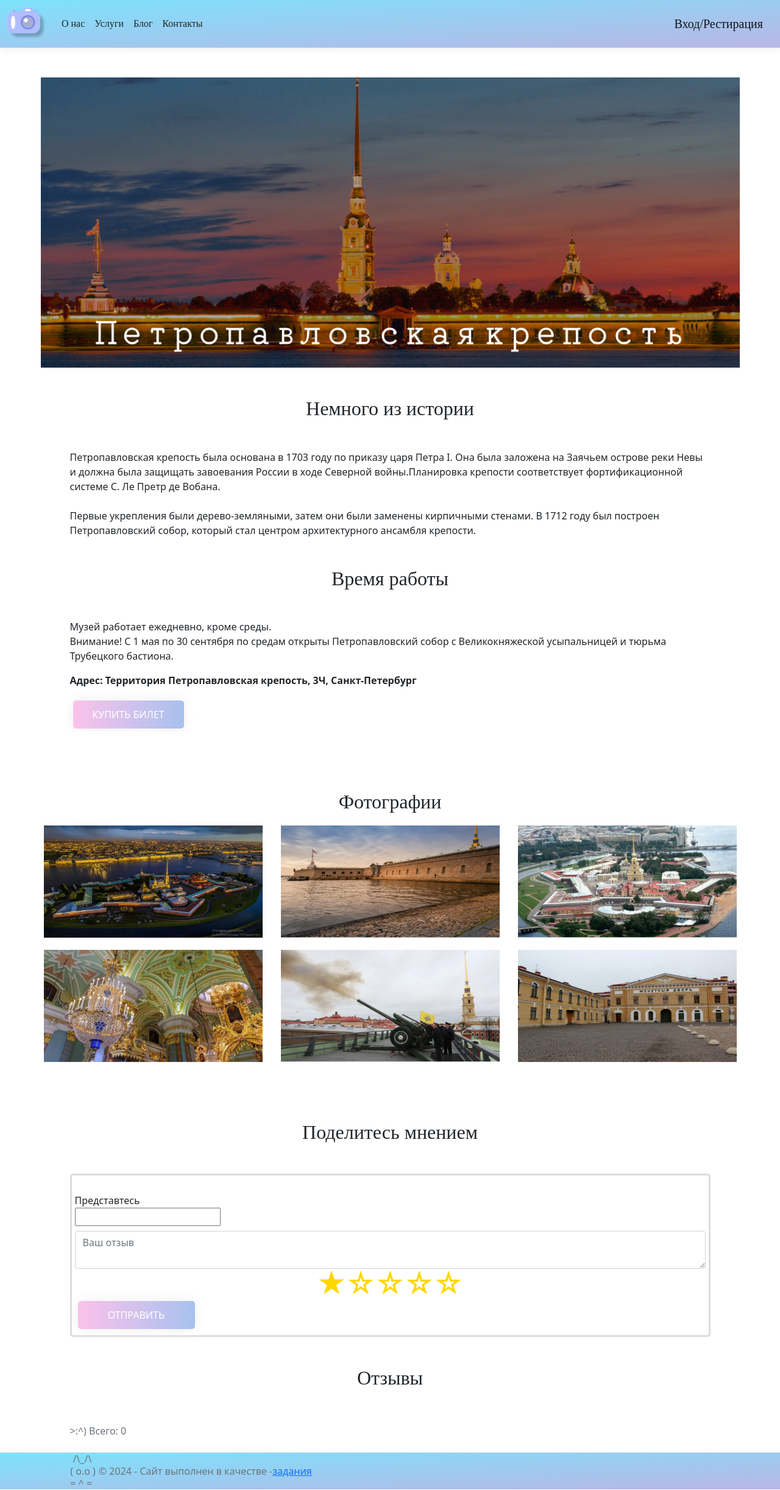
After one commit to TotKtoSmog/Attractions, an ASP.NET Core app: template Views/City/SaintPetersburg/PeterPavelFortress.cshtml in a window 1280 px wide. The commit adds this page. Shown: the whole page at 61% size. Run offline with ASP.NET Core 8, Linux system fonts and the light colour scheme; the template is opened without the code that fills it, so the values that code supplies are empty; style sheets or scripts are compiled from the project's sources; some web fonts are replaced.

Commit message:
Добавление страницы Петропавловская крепость

```diff
--- a/Views/City/SaintPetersburg/Index.cshtml
+++ b/Views/City/SaintPetersburg/Index.cshtml
@@ -38,7 +38,7 @@
         </a>
     </div>
     <div class="item">
-        <a href="#">
+        <a asp-controller="SaintPetersburg" asp-action="PeterPavelFortress">
             <img src="~/Image/petropavlovskaya.png" alt="Петропавловская крепость">
             <div class="centered">Петропавловская крепость</div>
             <span class="bottom-right badge bg-success rounded-pill">4.0</span>
--- /dev/null
+++ b/Views/City/SaintPetersburg/PeterPavelFortress.cshtml
@@ -0,0 +1,104 @@
+@{
+    ViewData["Title"] = "Петропавловская крепость";
+}
+@model IEnumerable<Attractions.Models.dboModels.Feedback>
+<div class="img-container my-5">
+    <img class="city-main-img" src="/Image/Peter-Pavel Fortress.png" />
+    <div class="mx-5">
+        <h2 class="kiwi-maru-regular text-center my-5">Немного из истории</h2>
+        <p>
+            Петропавловская крепость была основана в 1703 году по приказу царя Петра I.
+            Она была заложена на Заячьем острове реки Невы и должна была защищать завоевания
+            России в ходе Северной войны.Планировка крепости соответствует фортификационной
+            системе С. Ле Претр де Вобана.  <br>
+            <br>
+            Первые укрепления были дерево-земляными, затем они были заменены кирпичными стенами.
+            В 1712 году был построен Петропавловский собор, который стал центром архитектурного
+            ансамбля крепости.
+        </p>
+        <h2 class="kiwi-maru-regular text-center my-5">Время работы</h2>
+        <p>
+            Музей работает ежедневно, кроме среды. <br>
+            Внимание! С 1 мая по 30 сентября по средам открыты
+            Петропавловский собор с Великокняжеской усыпальницей и тюрьма
+            Трубецкого бастиона. <br>
+        </p>
+        <p><b>Адрес: Территория Петропавловская крепость, 3Ч, Санкт-Петербург</b></p>
+        <div class="btn-container">
+            <a href="https://www.spbmuseum.ru/themuseum/visitors/buy_ticket.php" class="btn btn-2">Купить билет</a>
+        </div>
+    </div>
+</div>
+<div class="items py-5 text-center">
+    <div class="item-center">
+        <h2 class="kiwi-maru-regular text-center">
+            Фотографии
+        </h2>
+    </div>
+    <div class="item-foto-n-h">
+        <img src="~/Image/Peter-Pavel Fortress1.png" alt="Петропавловская крепость 1">
+    </div>
+    <div class="item-foto-n-h">
+        <img src="~/Image/Peter-Pavel Fortress2.png" alt="Петропавловская крепость 2">
+    </div>
+    <div class="item-foto-n-h">
+        <img src="~/Image/Peter-Pavel Fortress3.png" alt="Петропавловская крепость 3">
+    </div>
+    <div class="item-foto-n-h">
+        <img src="~/Image/Peter-Pavel Fortress4.png" alt="Петропавловская крепость 4">
+    </div>
+    <div class="item-foto-n-h">
+        <img src="~/Image/Peter-Pavel Fortress5.png" alt="Петропавловская крепость 5">
+    </div>
+    <div class="item-foto-n-h">
+        <img src="~/Image/Peter-Pavel Fortress6.png" alt="Петропавловская крепость 6">
+    </div>
+</div>
+
+<div class="img-container mb-5">
+    <div class="mx-5">
+        <h2 class="kiwi-maru-regular text-center my-5">Поделитесь мнением</h2>
+
+
+        <form method="post" class="form-reviews" asp-controller="SaintPetersburg" asp-action="PeterPavelFortress">
+            <div class="form-group">
+                <input type="hidden" name="Id_Sight" value="3" />
+                <br><label>Представтесь</label><br>
+                <input class="mb-2" name="NameSender" type="text" />
+                <textarea class="form-control" placeholder="Ваш отзыв" name="FeedBackText"></textarea>
+                <div class="stars">
+                    <div class="star-group">
+                        <input type="radio" class="star" id="one" value="1" name="Ball" checked>
+                        <input type="radio" class="star" id="two" value="2" name="Ball">
+                        <input type="radio" class="star" id="three" value="3" name="Ball">
+                        <input type="radio" class="star" id="four" value="4" name="Ball">
+                        <input type="radio" class="star" id="five" value="5" name="Ball">
+                    </div>
+
+                </div>
+                <button class="btn-container btn btn-2" type="submit">
+                    Отправить
+                </button>
+            </div>
+        </form>
+        <div>
+            <h2 class="kiwi-maru-regular text-center my-5">Отзывы</h2>
+            <table class="table table-info">
+
+                <tbody>
+                    @foreach (var mes in Model)
+                    {
+                        <tr>
+                            <td>@mes.NameSender</td>
+                            <td>@mes.fb_datatime.ToShortDateString()</td>
+                            <td>@mes.FeedBackText</td>
+                            <td>@mes.Ball</td>
+                        </tr>
+                    }
+                </tbody>
+                <caption>>:^) Всего: @Model.Count()</caption>
+            </table>
+        </div>
+
+    </div>
+</div>
```
Also changed, not shown: Controllers/SaintPetersburgController.cs (+14 -0 lines), wwwroot/Image/Peter-Pavel Fortress.png (added), wwwroot/Image/Peter-Pavel Fortress1.png (added), wwwroot/Image/Peter-Pavel Fortress2.png (added), wwwroot/Image/Peter-Pavel Fortress3.png (added), wwwroot/Image/Peter-Pavel Fortress4.png (added), wwwroot/Image/Peter-Pavel Fortress5.png (added), wwwroot/Image/Peter-Pavel Fortress6.png (added).
